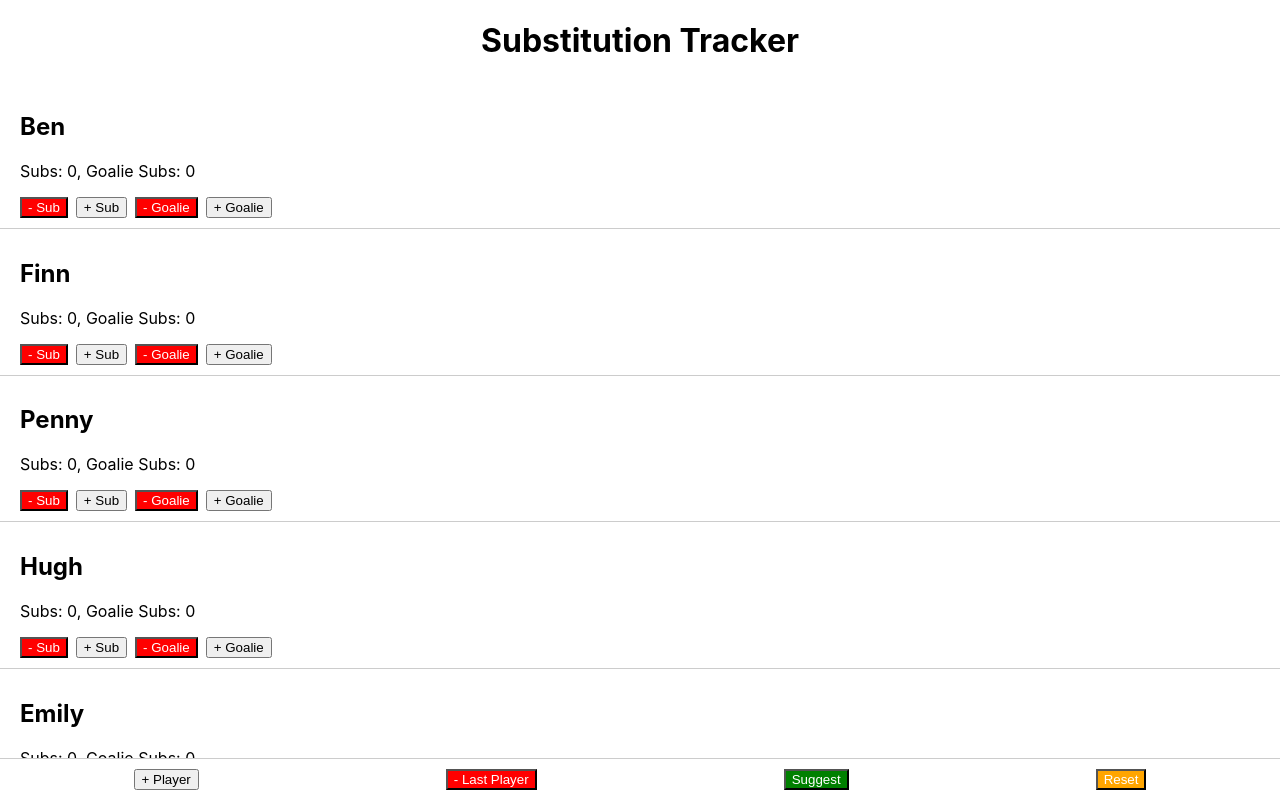
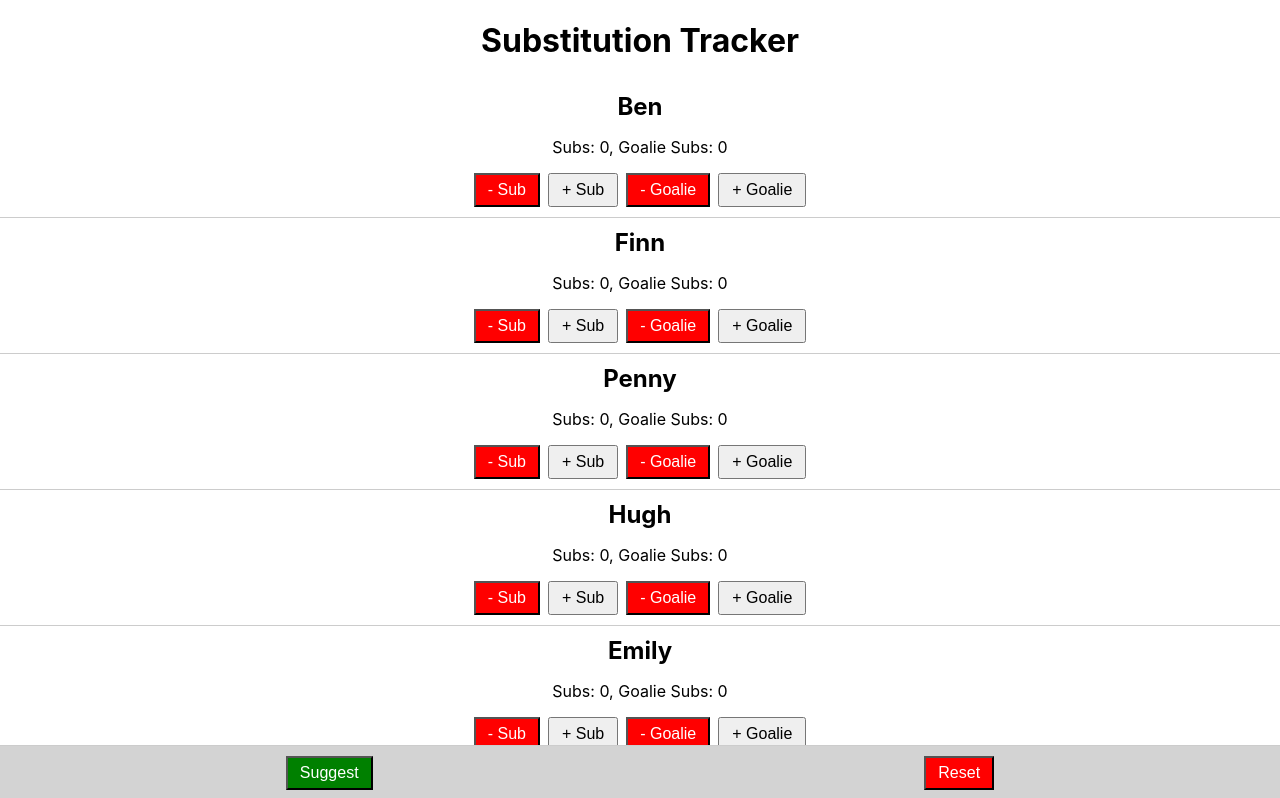
Before and after one commit to zulam/substar_web, a React (Create React App) app: page / in a window 1280 px wide. Shown: the top 798 px of the page. Built offline with nearby package versions, Linux system fonts and the light colour scheme.

Commit message:
styling updates

```diff
--- a/src/App.js
+++ b/src/App.js
@@ -41,33 +41,38 @@ function App() {
   };
 
   return (
-    <div style={{ paddingBottom: '80px' }}>
+    <div style={{ paddingBottom: '80px', textAlign: 'center' }}>
       <h1 style={{ textAlign: 'center' }}>Substitution Tracker</h1>
       {players.map((player, index) => (
         <div key={index} style={{ borderBottom: '1px solid #ccc', padding: '10px 20px' }}>
-          <h2>{player.firstName} {player.lastName}</h2>
+          <h2 style={{ margin: '0px' }}>{player.firstName} {player.lastName}</h2>
           <p>Subs: {player.subs}, Goalie Subs: {player.goalieSubs}</p>
-          <div style={{ display: 'flex', gap: '8px' }}>
+          <div style={{ display: 'flex', gap: '8px', justifyContent: 'center' }}>
             <button onClick={() => {
               const newPlayers = [...players];
               if (newPlayers[index].subs > 0) newPlayers[index].subs -= 1;
               setPlayers(newPlayers);
-            }} style={{ backgroundColor: 'red', color: 'white' }}>- Sub</button>
-            <button onClick={() => {
+            }} style={redButtonStyle}>- Sub</button>
+            <button
+              onClick={() => {
                 const newPlayers = [...players];
                 newPlayers[index].subs += 1;
                 setPlayers(newPlayers);
-            }}>+ Sub</button>
+              }}
+              style={buttonStyle}>
+              + Sub
+            </button>
             <button onClick={() => {
               const newPlayers = [...players];
               if (newPlayers[index].goalieSubs > 0) newPlayers[index].goalieSubs -= 1;
               setPlayers(newPlayers);
-            }} style={{ backgroundColor: 'red', color: 'white' }}>- Goalie</button>
+            }} style={redButtonStyle}>- Goalie</button>
             <button onClick={() => {
               const newPlayers = [...players];
               newPlayers[index].goalieSubs += 1;
               setPlayers(newPlayers);
-            }}>+ Goalie</button>
+            }}
+              style={buttonStyle}>+ Goalie</button>
           </div>
         </div>
       ))}
@@ -77,12 +82,13 @@ function App() {
         bottom: 0,
         left: 0,
         right: 0,
-        backgroundColor: '#fff',
+        backgroundColor: 'lightgray',
         borderTop: '1px solid #ccc',
         padding: '10px',
         display: 'flex',
         justifyContent: 'space-around'
       }}>
+        {false && <>
           <button onClick={() => {
             setPlayers([...players, { firstName: 'New', lastName: 'Player', subs: 0, goalieSubs: 0 }]);
           }}>+ Player</button>
@@ -91,8 +97,9 @@ function App() {
             newPlayers.pop();
             setPlayers(newPlayers);
           }} style={{ backgroundColor: 'red', color: 'white' }}>- Last Player</button>
-        <button onClick={handleSuggestLineup} style={{ backgroundColor: 'green', color: 'white' }}>Suggest</button>
-        <button onClick={() => setResetModalVisible(true)} style={{ backgroundColor: 'orange', color: 'white' }}>Reset</button>
+        </>}
+        <button onClick={handleSuggestLineup} style={greenButtonStyle}>Suggest</button>
+        <button onClick={() => setResetModalVisible(true)} style={redButtonStyle}>Reset</button>
       </div>
 
       {modalVisible && (
@@ -104,8 +111,8 @@ function App() {
               <p key={i}>Sub: {sub.firstName} {sub.lastName}</p>
             ))}
             <div style={{ display: 'flex', gap: '10px', justifyContent: 'center' }}>
-              <button onClick={() => setModalVisible(false)} style={{ backgroundColor: 'red', color: 'white' }}>Decline</button>
-              <button onClick={handleConfirmLineup}>Confirm</button>
+              <button onClick={() => setModalVisible(false)} style={redButtonStyle}>Decline</button>
+              <button style={buttonStyle} onClick={handleConfirmLineup}>Confirm</button>
             </div>
           </div>
         </div>
@@ -117,7 +124,7 @@ function App() {
             <h2>Confirm Reset</h2>
             <p>Are you sure you want to reset all lineups?</p>
             <div style={{ display: 'flex', gap: '10px', justifyContent: 'center' }}>
-              <button onClick={() => setResetModalVisible(false)} style={{ backgroundColor: 'red', color: 'white' }}>Cancel</button>
+              <button onClick={() => setResetModalVisible(false)} style={redButtonStyle}>Cancel</button>
               <button onClick={() => {
                 setPlayers(players.map(p => ({
                   ...p,
@@ -125,7 +132,8 @@ function App() {
                   goalieSubs: 0
                 })));
                 setResetModalVisible(false);
-              }}>Confirm</button>
+              }}
+              style={buttonStyle}>Confirm</button>
             </div>
           </div>
         </div>
@@ -133,6 +141,10 @@ function App() {
     </div>
   );
 }
+
+const buttonStyle = { fontSize: '1rem', padding: '6px 12px' }
+const redButtonStyle = { backgroundColor: 'red', color: 'white', fontSize: '1rem', padding: '6px 12px' }
+const greenButtonStyle = { backgroundColor: 'green', color: 'white', fontSize: '1rem', padding: '6px 12px' }
 
 const modalOverlayStyle = {
   position: 'fixed',
```
Lines whose indentation alone changed are shown as unchanged.
